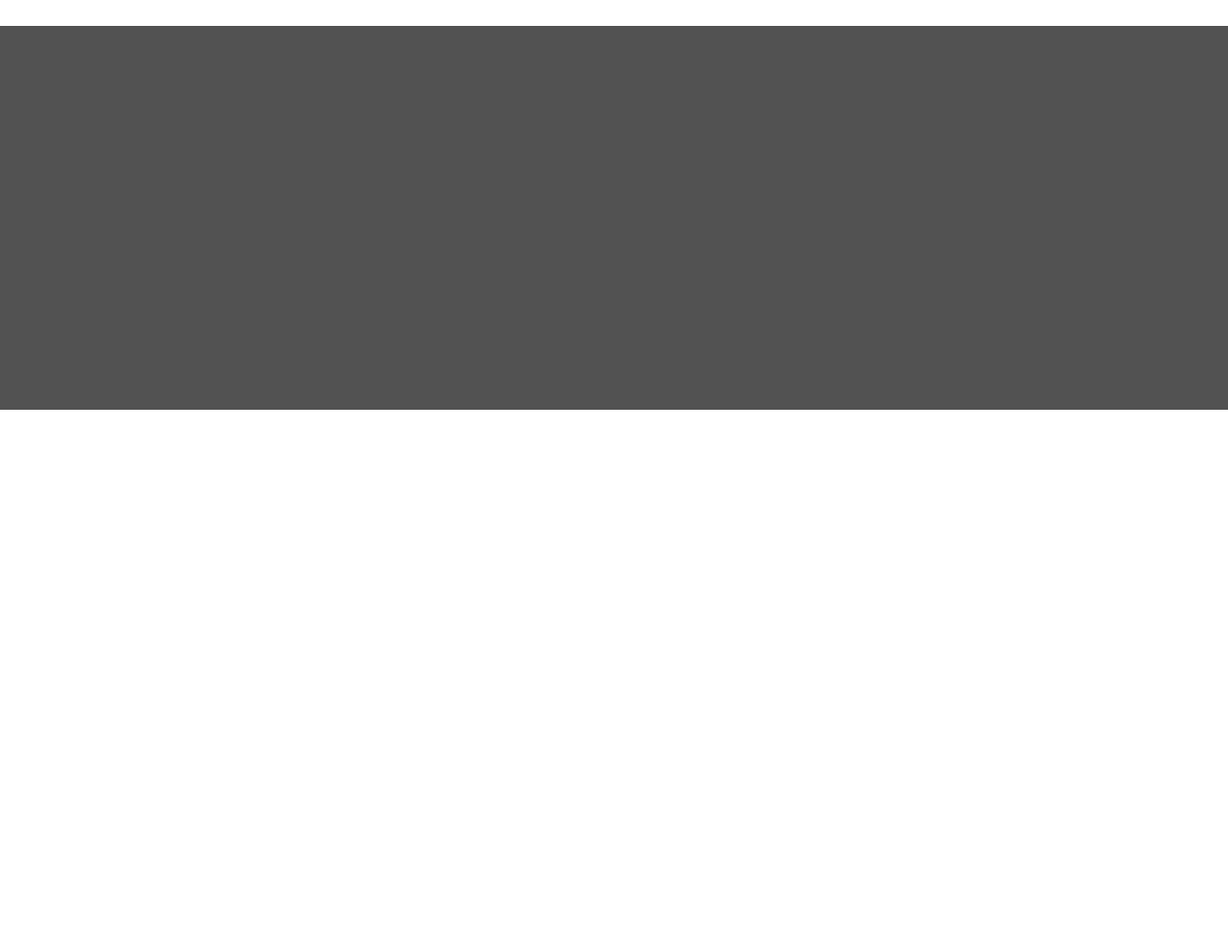
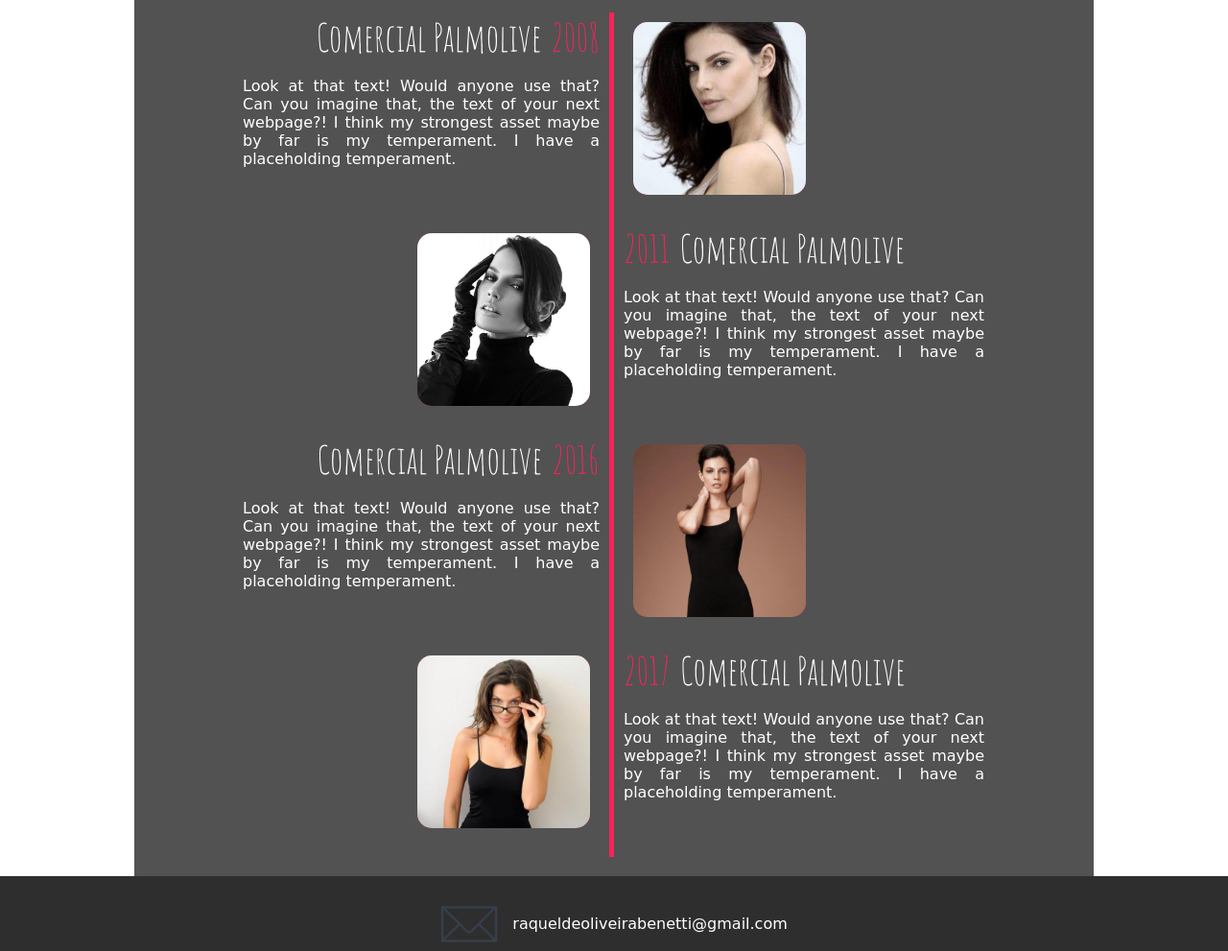
Before and after one commit to rafaelbenetti/raquelbenetti, a website: page index.html in a window 1280 px wide. Shown: the part 932-1923 px from the top of the page at 96% size. Before the commit the page ends 1359 px from the top, so only its background shows below. Drawn offline with Linux system fonts and the light colour scheme.

Commit message:
feature(style): first version of complete landing page

```diff
--- a/index.html
+++ b/index.html
@@ -46,11 +46,83 @@
             <label class="history-fact">You have so many different things</label>
             <label class="history-fact">You have so many different things</label>
             <label class="history-fact">You have so many different things</label>
-            <label class="history-fact">You have so many different things</label>
         </div>
         <img class="history-img hidden" src="src/assets/img/history.png" />
     </section>
-    <section class="timeline"></section>
+    <section class="timeline">
+        <div class="timeline-left">
+            <div class="timeline-item">
+                <span class="timeline-name font-amatic">
+                    Comercial Palmolive<span class="timeline-year font-amatic">2008</span>
+                </span>
+                <p class="timeline-text">
+                    Look at that text! Would anyone use that? Can you imagine that, the text of your
+                    next webpage?! I think my strongest asset maybe by far is my temperament. I have
+                    a placeholding temperament.
+                </p>
+            </div>
+        </div>
+        <div class="timeline-right">
+            <img class="timeline-img" src="src/assets/img/timeline-1.png" />
+        </div>
+        <div class="timeline-right">
+            <div class="timeline-item">
+                <span class="timeline-name font-amatic">
+                    <span class="timeline-year font-amatic">2011</span>Comercial Palmolive
+                </span>
+                <p class="timeline-text">
+                    Look at that text! Would anyone use that? Can you imagine that, the text of your
+                    next webpage?! I think my strongest asset maybe by far is my temperament. I have
+                    a placeholding temperament.
+                </p>
+            </div>
+        </div>
+         <div class="timeline-left">
+            <img class="timeline-img" src="src/assets/img/timeline-2.png" />
+        </div>
+        <div class="timeline-left">
+            <div class="timeline-item">
+                <span class="timeline-name font-amatic">
+                    Comercial Palmolive<span class="timeline-year font-amatic">2016</span>
+                </span>
+                <p class="timeline-text">
+                    Look at that text! Would anyone use that? Can you imagine that, the text of your
+                    next webpage?! I think my strongest asset maybe by far is my temperament. I have
+                    a placeholding temperament.
+                </p>
+            </div>
+        </div>
+        <div class="timeline-right">
+            <img class="timeline-img" src="src/assets/img/timeline-3.png" />
+        </div>
+        <div class="timeline-right">
+            <div class="timeline-item">
+                <span class="timeline-name font-amatic">
+                    <span class="timeline-year font-amatic">2017</span>Comercial Palmolive
+                </span>
+                <p class="timeline-text">
+                    Look at that text! Would anyone use that? Can you imagine that, the text of your
+                    next webpage?! I think my strongest asset maybe by far is my temperament. I have
+                    a placeholding temperament.
+                </p>
+            </div>
+        </div>
+        <div class="timeline-left">
+            <img class="timeline-img" src="src/assets/img/timeline-4.png" />
+        </div>
+    </section>
+    <section class="footer">
+        <div class="footer-left">
+            <img class="footer-email" src="src/assets/img/email.png" />
+            <span class="footer-text">raqueldeoliveirabenetti@gmail.com</span>
+        </div>
+        <div class="footer-right">
+            <img class="footer-icon" src="src/assets/img/facebook.png" />
+            <img class="footer-icon" src="src/assets/img/instagram.png" />
+            <img class="footer-icon" src="src/assets/img/twitter.png" />
+        </div>
+        <a class="footer-by" href="http://www.rafaelbenetti.com" target="_blank"><span>Desenvolvido por: </span>Rafael de Oliveira Benetti</a>
+    </section>
 </body>
 
 </html>
--- a/src/scss/base.scss
+++ b/src/scss/base.scss
@@ -1,7 +1,10 @@
 $primary-color: #f62459;
 $second-color: #525252;
+
 $text-color: $second-color;
-$second-text-color: $primary-color;
+$text-second-color: $primary-color;
+
+$footer-color: #2f2e2e;
 
 * {
     box-sizing: border-box;
--- /dev/null
+++ b/src/scss/footer.scss
@@ -0,0 +1,31 @@
+.footer {
+    background: $footer-color;
+    .footer-email {
+        width: 60px;
+    }
+    .footer-text {
+        color: white;
+        transform: translateY(-25px);
+        display: inline-block;
+        margin-left: 10px;
+    }
+    .footer-icon {
+        width: 80px;
+        &:hover {
+            cursor: pointer;
+        }
+    }
+    .footer-by {
+        color: white;
+        font-size: 70%;
+        text-decoration: none;
+    }
+}
+
+@media screen and (max-width: 480px) {
+    .footer .footer-email {
+        display: block;
+        margin: 0 auto;
+        margin-bottom: 30px;
+    }
+}
--- a/src/scss/history.scss
+++ b/src/scss/history.scss
@@ -26,6 +26,7 @@
         float: right;
         width: 30%;
         max-width: 400px;
+        border-radius: 5px;
     }
     .history-content {
         display: inline-block;
--- a/src/scss/timeline.scss
+++ b/src/scss/timeline.scss
@@ -1,4 +1,59 @@
 .timeline {
-    height: 400px;
     background: $second-color;
+    max-width: 1000px;
+    .timeline-left {
+        padding-right: 10px;
+        .timeline-year {
+            margin-left: 10px;
+        }
+    }
+    .timeline-right {
+        padding-left: 10px;
+        .timeline-year {
+            margin-right: 10px;
+        }
+    }
+    .timeline-img {
+        width: 180px;
+        height: 180px;
+        margin: 10px;
+        border-radius: 15px;
+        background: $primary-color;
+    }
+    .timeline-name,
+    .timeline-text {
+        color: #fff;
+    }
+    .timeline-name {
+        font-size: 250%;
+    }
+    .timeline-text {
+        width: 90%;
+        display: inline-block;
+        text-align: justify;
+    }
+    .timeline-year {
+        color: $text-second-color;
+    }
 }
+
+@media screen and (min-width: 768px) {
+    .timeline-left,
+    .timeline-right {
+        width: 50%;
+        min-height: 220px;
+    }
+    .timeline-left {
+        display: block;
+        float: left;
+        text-align: right;
+        border-right: 5px solid $primary-color;
+    }
+    .timeline-right {
+        display: inline-block;
+        text-align: left;
+    }
+    .timeline .timeline-text {
+        width: 80%;
+    }
+}
```
Also changed, not shown: src/assets/css/style.min.css, src/assets/img/email.png (added), src/assets/img/facebook.png (added), src/assets/img/instagram.png (added), src/assets/img/timeline-1.png (added), src/assets/img/timeline-2.png (added), src/assets/img/timeline-3.png (added), src/assets/img/timeline-4.png (added), src/assets/img/twitter.png (added).
